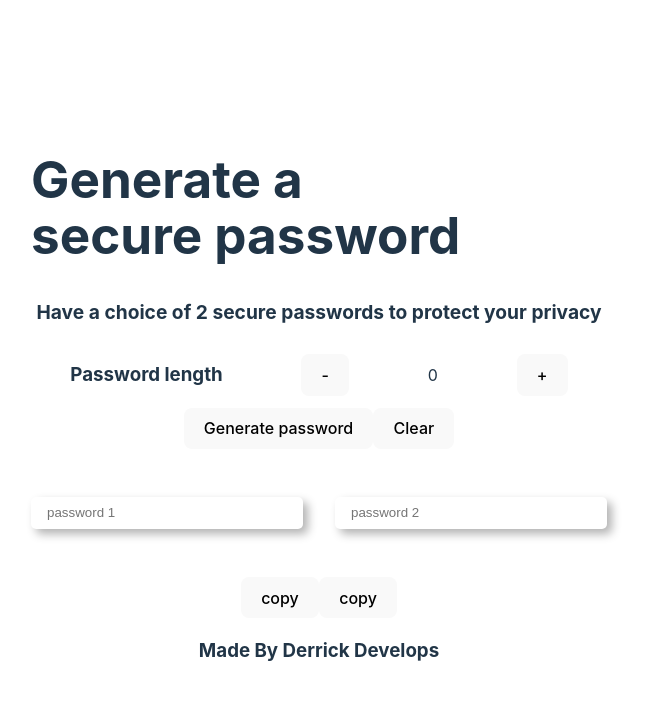
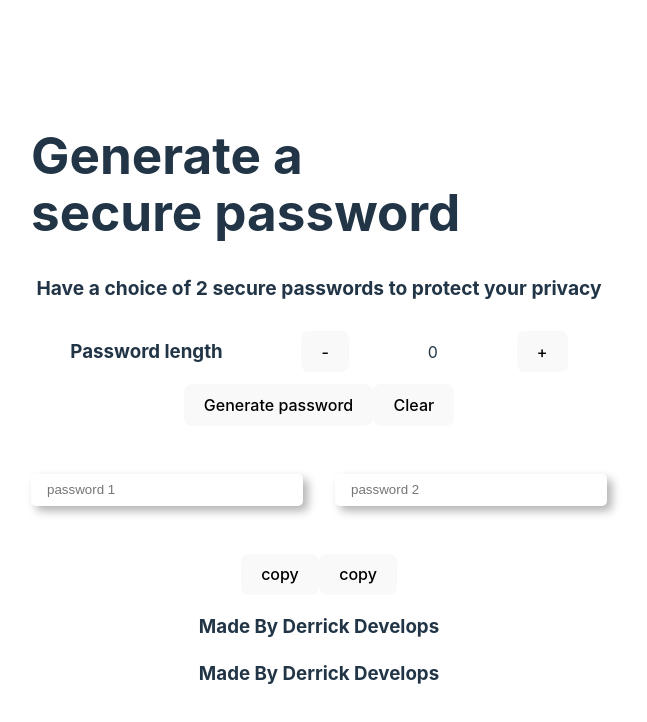
Before and after one commit to DerrickDevelops/Password-Generator, a React (Vite) app: page / in a window 1280 px wide. Shown: the top 722 px of the page, without its empty margins (321-968 px from the left). Built offline with nearby package versions, Linux system fonts and the light colour scheme.

Commit message:
Updated Footer.jsx

```diff
--- a/src/Footer.jsx
+++ b/src/Footer.jsx
@@ -1,8 +1,14 @@
 
 function Footer() {
+
+    const styles = {
+        fontSize: "1.5rem",
+        paddingTop: "1rem"
+    }
+
     return(
         <footer>
-            <div className=""></div>
+            <h3>Made By Derrick Develops</h3>
         </footer>
     )
 }
```
